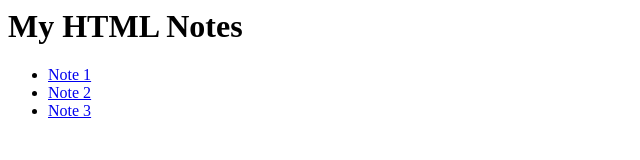
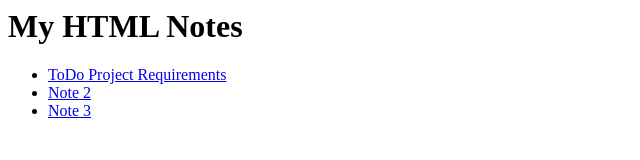
Before and after one commit to Sagars314/sagars314.github.io, a plain HTML site: page index.html in a window 1280 px wide. Shown: the whole page, without its empty margins (0-640 px from the left). Drawn offline with Linux system fonts and the light colour scheme.

Commit message:
Add index.html

```diff
--- a/index.html
+++ b/index.html
@@ -1,6 +1,6 @@
 <h1>My HTML Notes</h1>
 <ul>
-  <li><a href="note1.html">Note 1</a></li>
+  <li><a href="https://github.com/Sagars314/todo-project/blob/main/requirements.txt">ToDo Project Requirements</a></li>
   <li><a href="note2.html">Note 2</a></li>
   <li><a href="note3.html">Note 3</a></li>
 </ul>
```
